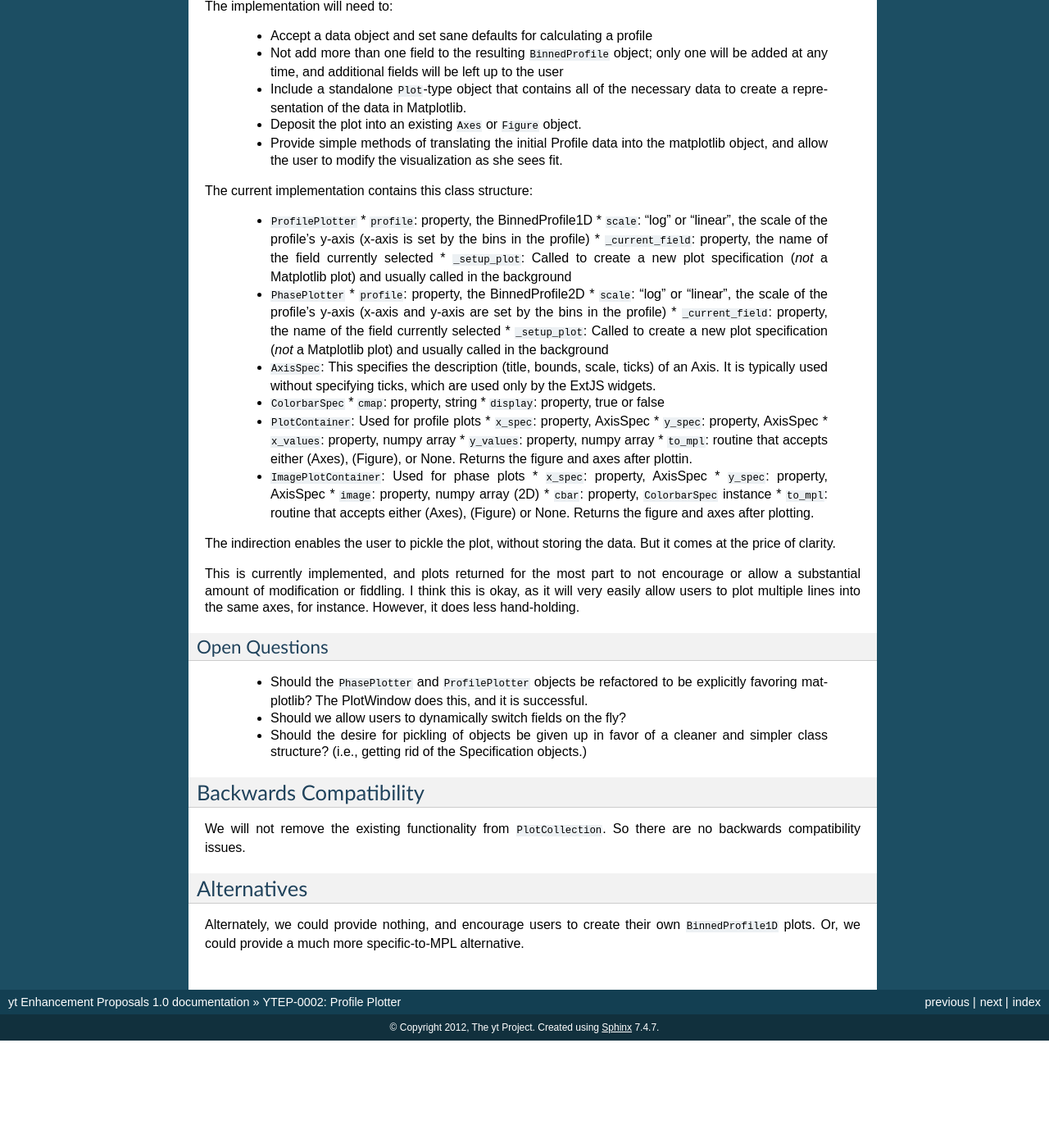
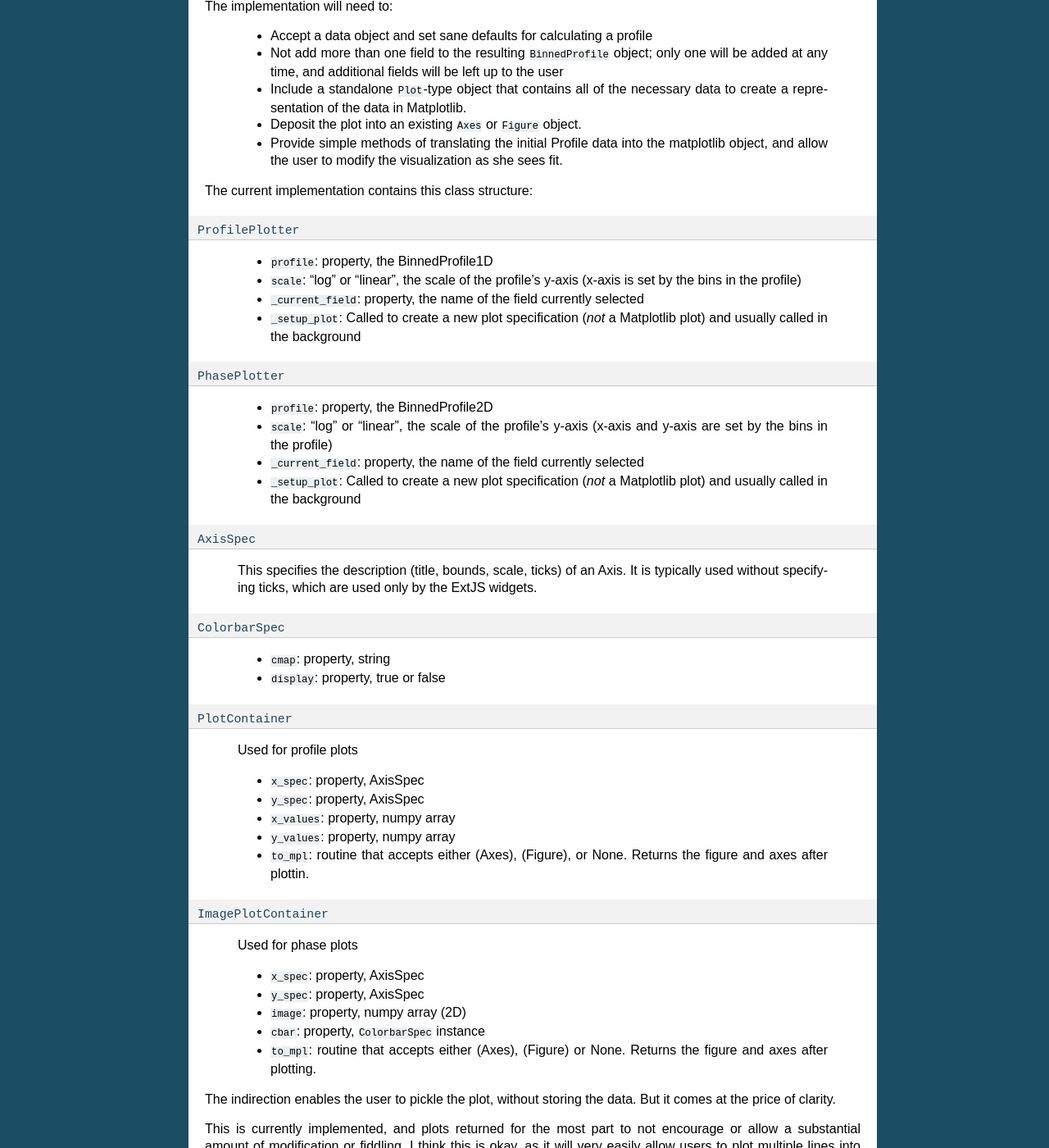
Before and after one commit to yt-project/ytep, a Sphinx documentation site: the page built from source/YTEPs/YTEP-0002.rst, in a window 1280 px wide and 1400 px high, scrolled down 1202 px. Shown: the whole window at 82% size. Built offline with Sphinx 7.4.7, drawn with Linux system fonts in a browser that asks for light colours; formulas are drawn with MathJax 3; before the commit the page ends 2471 px from its top, so only the background shows below that; some of the changed text lies outside the part shown.

Commit message:
Fixing some rst formatting issues.

```diff
--- a/source/YTEPs/YTEP-0002.rst
+++ b/source/YTEPs/YTEP-0002.rst
@@ -80,39 +80,61 @@ The implementation will need to:
 
 The current implementation contains this class structure:
 
- * ``ProfilePlotter``
-   * ``profile``: property, the BinnedProfile1D
-   * ``scale``: "log" or "linear", the scale of the profile's y-axis (x-axis is
+``ProfilePlotter``
+^^^^^^^^^^^^^^^^^^
+
+ * ``profile``: property, the BinnedProfile1D
+ * ``scale``: "log" or "linear", the scale of the profile's y-axis (x-axis is
    set by the bins in the profile)
-   * ``_current_field``: property, the name of the field currently selected
-   * ``_setup_plot``: Called to create a new plot specification (*not* a
+ * ``_current_field``: property, the name of the field currently selected
+ * ``_setup_plot``: Called to create a new plot specification (*not* a
    Matplotlib plot) and usually called in the background
- * ``PhasePlotter``
-   * ``profile``: property, the BinnedProfile2D
-   * ``scale``: "log" or "linear", the scale of the profile's y-axis (x-axis
+
+``PhasePlotter``
+^^^^^^^^^^^^^^^^
+
+ * ``profile``: property, the BinnedProfile2D
+ * ``scale``: "log" or "linear", the scale of the profile's y-axis (x-axis
    and y-axis are set by the bins in the profile)
-   * ``_current_field``: property, the name of the field currently selected
-   * ``_setup_plot``: Called to create a new plot specification (*not* a
+ * ``_current_field``: property, the name of the field currently selected
+ * ``_setup_plot``: Called to create a new plot specification (*not* a
    Matplotlib plot) and usually called in the background
- * ``AxisSpec``: This specifies the description (title, bounds, scale, ticks)
-   of an Axis.  It is typically used without specifying ticks, which are used
-   only by the ExtJS widgets.
- * ``ColorbarSpec``
-   * ``cmap``: property, string
-   * ``display``: property, true or false
- * ``PlotContainer``: Used for profile plots
-   * ``x_spec``: property, AxisSpec
-   * ``y_spec``: property, AxisSpec
-   * ``x_values``: property, numpy array
-   * ``y_values``: property, numpy array
-   * ``to_mpl``: routine that accepts either (Axes), (Figure), or None.
+
+``AxisSpec``
+^^^^^^^^^^^^
+
+ This specifies the description (title, bounds, scale, ticks)
+ of an Axis.  It is typically used without specifying ticks, which are used
+ only by the ExtJS widgets.
+
+``ColorbarSpec``
+^^^^^^^^^^^^^^^^
+
+ * ``cmap``: property, string
+ * ``display``: property, true or false
+
+``PlotContainer``
+^^^^^^^^^^^^^^^^^^^
+
+ Used for profile plots
+
+ * ``x_spec``: property, AxisSpec
+ * ``y_spec``: property, AxisSpec
+ * ``x_values``: property, numpy array
+ * ``y_values``: property, numpy array
+ * ``to_mpl``: routine that accepts either (Axes), (Figure), or None.
    Returns the figure and axes after plottin.
- * ``ImagePlotContainer``: Used for phase plots
-   * ``x_spec``: property, AxisSpec
-   * ``y_spec``: property, AxisSpec
-   * ``image``: property, numpy array (2D)
-   * ``cbar``: property, ``ColorbarSpec`` instance
-   * ``to_mpl``: routine that accepts either (Axes), (Figure) or None.  Returns
+
+``ImagePlotContainer``
+^^^^^^^^^^^^^^^^^^^^^^
+
+ Used for phase plots
+
+ * ``x_spec``: property, AxisSpec
+ * ``y_spec``: property, AxisSpec
+ * ``image``: property, numpy array (2D)
+ * ``cbar``: property, ``ColorbarSpec`` instance
+ * ``to_mpl``: routine that accepts either (Axes), (Figure) or None.  Returns
    the figure and axes after plotting.
 
 The indirection enables the user to pickle the plot, without storing the data.
```
